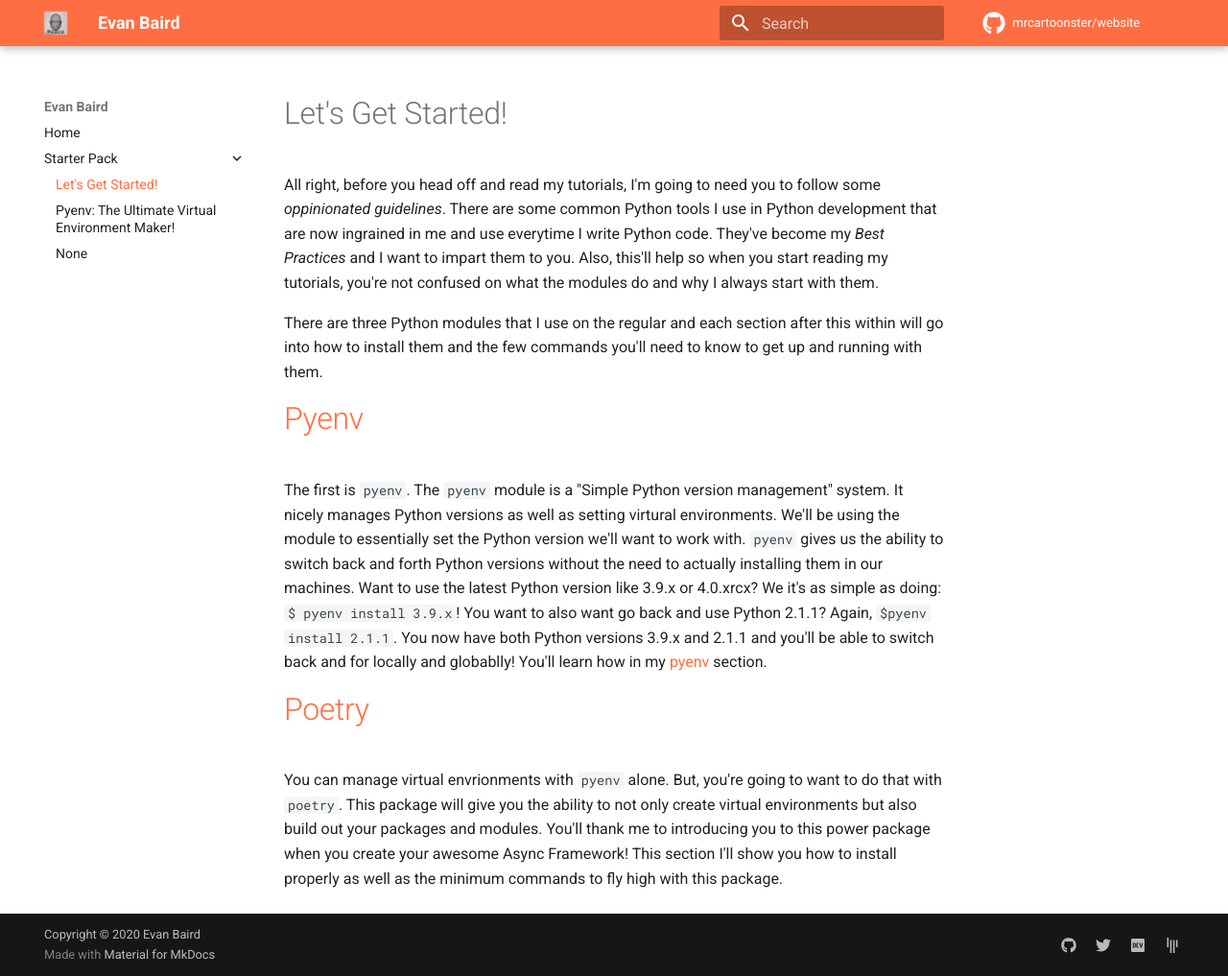
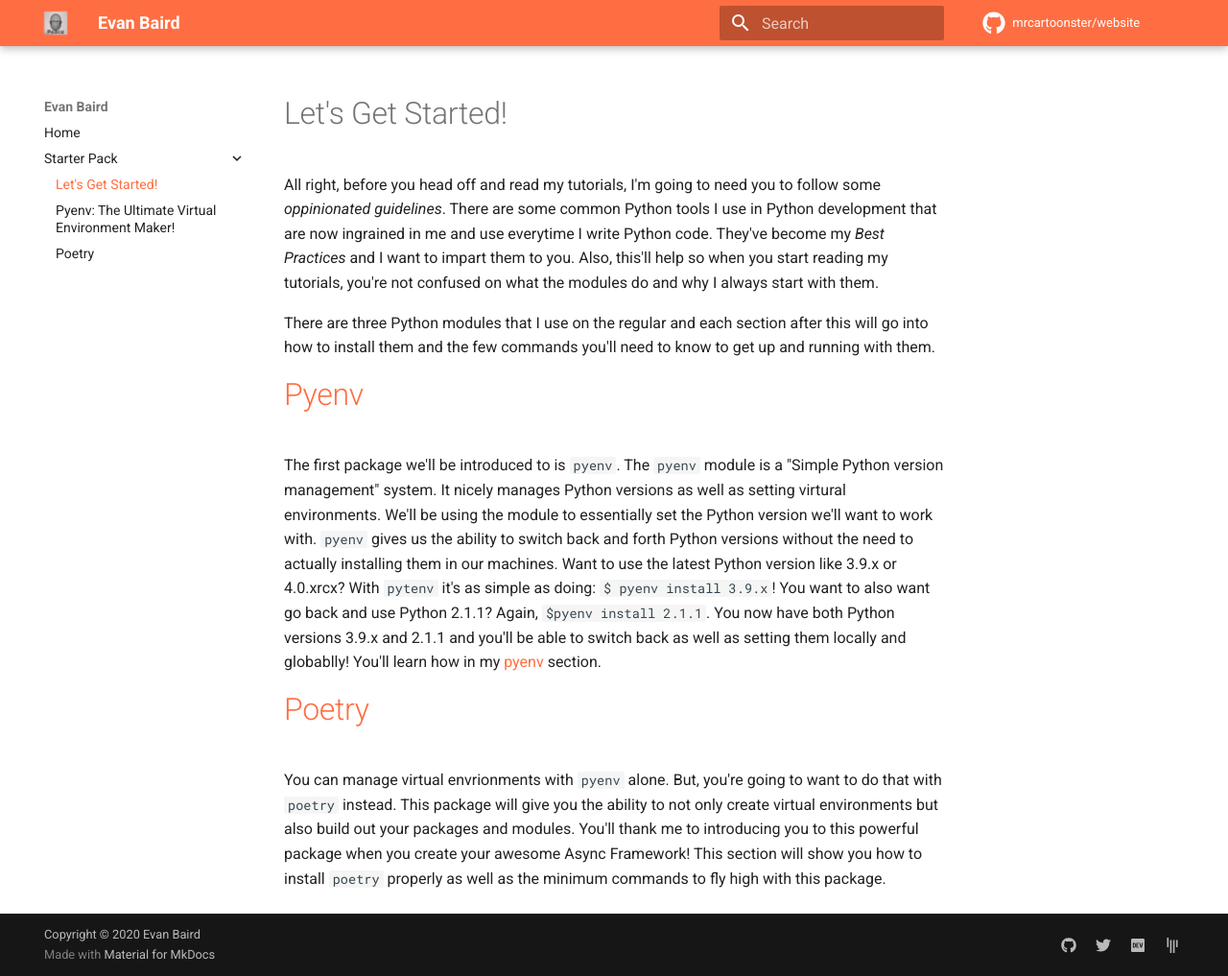
Before and after one commit to mrcartoonster/website, an MkDocs documentation site: the page built from docs/Starter_Pack/start_here.md, in a window 1280 px wide and 1017 px high. Shown: the whole window at 96% size. Built offline with MkDocs 1.6.1 and Material for MkDocs 9.7.7, drawn with Linux system fonts in a browser that asks for light colours; comment, search, counter and statistics services are not loaded.

Commit message:
📦 NEW: PS-24 #time 30m #comment Writing start here, pyenv and poetry section skeletons

```diff
--- a/docs/Starter_Pack/start_here.md
+++ b/docs/Starter_Pack/start_here.md
@@ -8,27 +8,27 @@ you. Also, this'll help so when you start reading my tutorials, you're not
 confused on what the modules do and why I always start with them.
 
 There are three Python modules that I use on the regular and each section after
-this within will go into how to install them and the few commands you'll need
+this will go into how to install them and the few commands you'll need
 to know to get up and running with them.
 
 # [Pyenv](./pyenv.md)
 
-The first is `pyenv`. The `pyenv` module is a "Simple Python version
+The first package we'll be introduced to is `pyenv`. The `pyenv` module is a "Simple Python version
 management" system. It nicely manages Python versions as well as setting
 virtural environments. We'll be using the module to essentially set the Python
 version we'll want to work with. `pyenv` gives us the ability to switch back
 and forth Python versions without the need to actually installing them in our
-machines. Want to use the latest Python version like 3.9.x or 4.0.xrcx? We it's
-as simple as doing: `$ pyenv install 3.9.x`! You want to also want go back and
+machines. Want to use the latest Python version like 3.9.x or 4.0.xrcx? With
+`pytenv` it's as simple as doing: `$ pyenv install 3.9.x`! You want to also want go back and
 use Python 2.1.1? Again, `$pyenv install 2.1.1`. You now have both Python
-versions 3.9.x and 2.1.1 and you'll be able to switch back and for locally and
-globablly! You'll learn how in my [pyenv](./pyenv.md) section.
+versions 3.9.x and 2.1.1 and you'll be able to switch back as well as setting
+them locally and globablly! You'll learn how in my [pyenv](./pyenv.md) section.
 
 # [Poetry](./poetry.md)
 
 You can manage virtual envrionments with `pyenv` alone. But, you're going to
-want to do that with `poetry`. This package will give you the ability to not
+want to do that with `poetry` instead. This package will give you the ability to not
 only create virtual environments but also build out your packages and modules.
-You'll thank me to introducing you to this power package when you create your
-awesome Async Framework! This section I'll show you how to install properly as
+You'll thank me to introducing you to this powerful package when you create your
+awesome Async Framework! This section will show you how to install `poetry` properly as
 well as the minimum commands to fly high with this package.
```
Also changed, not shown: docs/Starter_Pack/poetry.md (added, +7 -0 lines).
